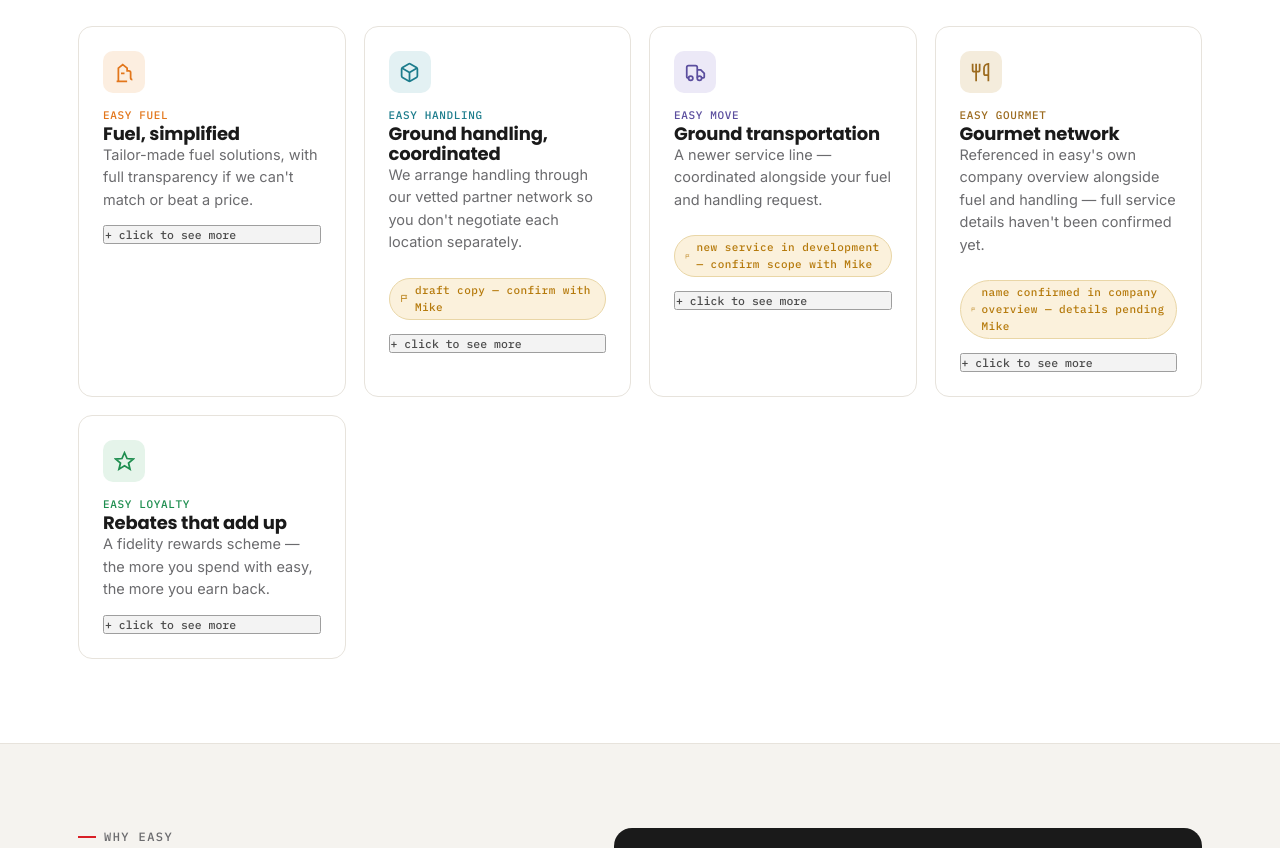
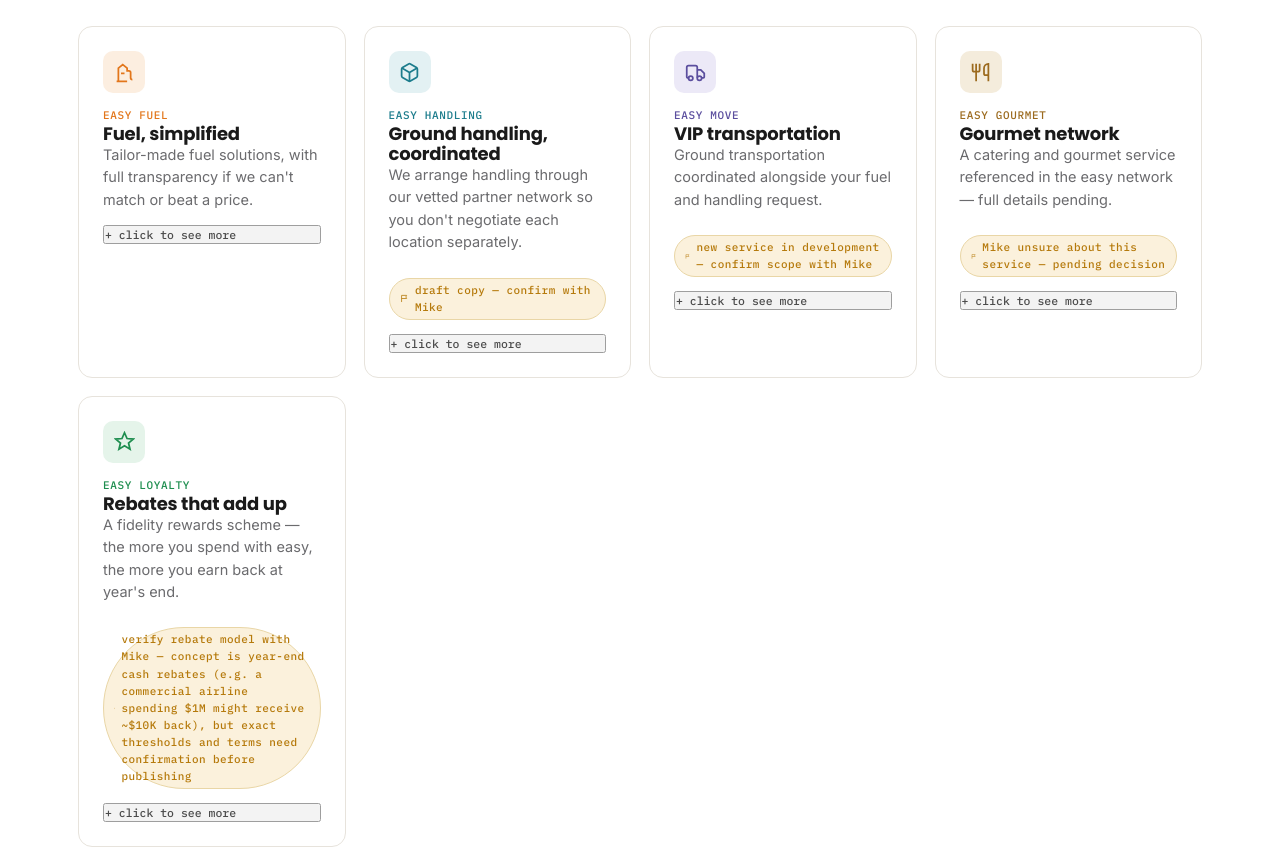
Before and after one commit to BrianL577/ProjectEasy, a Next.js app: page / in a window 1280 px wide. Shown: the part 2020-2868 px from the top of the page. Built offline with nearby package versions, Linux system fonts and the light colour scheme.

Commit message:
Refactor service names and update descriptions

```diff
--- a/data/services.ts
+++ b/data/services.ts
@@ -13,8 +13,6 @@ export interface Service {
   desc: string;
   bullets: string[];
   status: ServiceStatus;
-  /** Optional custom flag text. If omitted on a "draft" service, ServiceCard
-   * falls back to a generic "draft copy — confirm with Mike" badge. */
   flagNote?: string;
 }
 
@@ -22,7 +20,7 @@ export const services: Service[] = [
   {
     slug: "fuel",
     tag: "fuel",
-    name: "EASY FUEL",
+    name: "easy fuel",
     title: "Fuel, simplified",
     desc: "Tailor-made fuel solutions, with full transparency if we can't match or beat a price.",
     bullets: [
@@ -38,7 +36,7 @@ export const services: Service[] = [
   {
     slug: "handling",
     tag: "handling",
-    name: "EASY HANDLING",
+    name: "easy handling",
     title: "Ground handling, coordinated",
     desc: "We arrange handling through our vetted partner network so you don't negotiate each location separately.",
     bullets: [
@@ -51,11 +49,12 @@ export const services: Service[] = [
   {
     slug: "move",
     tag: "move",
-    name: "EASY MOVE",
-    title: "Ground transportation",
-    desc: "A newer service line — coordinated alongside your fuel and handling request.",
+    name: "easy move",
+    title: "VIP transportation",
+    desc: "Ground transportation coordinated alongside your fuel and handling request.",
     bullets: [
-      "Coordinated alongside your fuel & handling request",
+      "Crew and passenger transportation arranged as part of your request",
+      "Coordinated with your fuel and handling to keep operations seamless",
       "Rolling out alongside updated request forms — details to be confirmed",
     ],
     status: "draft",
@@ -64,23 +63,29 @@ export const services: Service[] = [
   {
     slug: "gourmet",
     tag: "gourmet",
-    name: "EASY GOURMET",
+    name: "easy gourmet",
     title: "Gourmet network",
-    desc: "Referenced in easy's own company overview alongside fuel and handling — full service details haven't been confirmed yet.",
-    bullets: ["Full details pending — confirm scope with Mike before publishing"],
+    desc: "A catering and gourmet service referenced in the easy network — full details pending.",
+    bullets: [
+      "Mentioned alongside easy fuel, easy handling, and easy loyalty in company overview",
+      "Full scope to be confirmed with Mike before publishing",
+    ],
     status: "draft",
-    flagNote: "name confirmed in company overview — details pending Mike",
+    flagNote: "Mike unsure about this service — pending decision",
   },
   {
     slug: "loyalty",
     tag: "loyalty",
-    name: "EASY LOYALTY",
+    name: "easy loyalty",
     title: "Rebates that add up",
-    desc: "A fidelity rewards scheme — the more you spend with easy, the more you earn back.",
+    desc: "A fidelity rewards scheme — the more you spend with easy, the more you earn back at year's end.",
     bullets: [
-      "Year-end rebates and cash credits for loyal customers",
+      "Dedicated customers earn rebates and cash credits",
+      "Credits are returned at year's end — real money back, not points or vouchers",
+      "The more volume you bring, the more you earn",
       "No extra paperwork to enroll",
     ],
-    status: "confirmed",
+    status: "draft",
+    flagNote: "verify rebate model with Mike — concept is year-end cash rebates (e.g. a commercial airline spending $1M might receive ~$10K back), but exact thresholds and terms need confirmation before publishing",
   },
 ];
```
